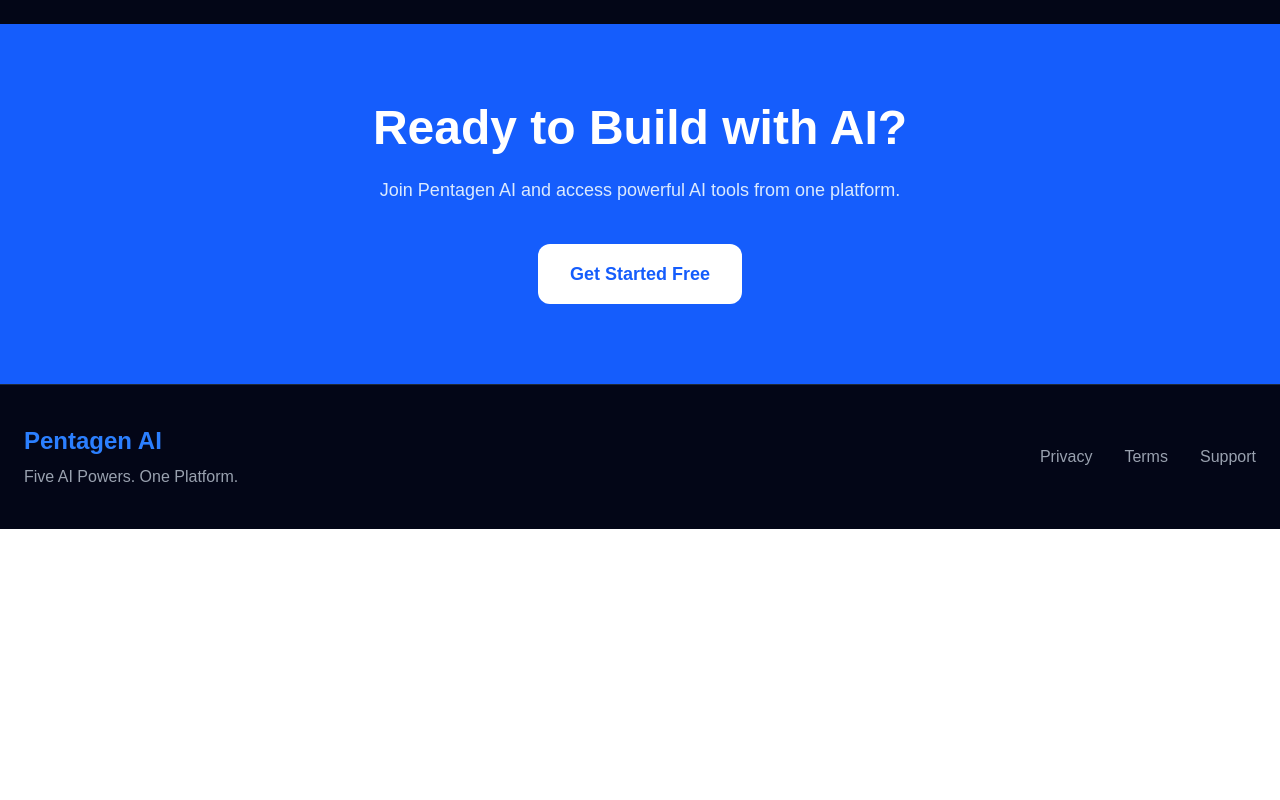
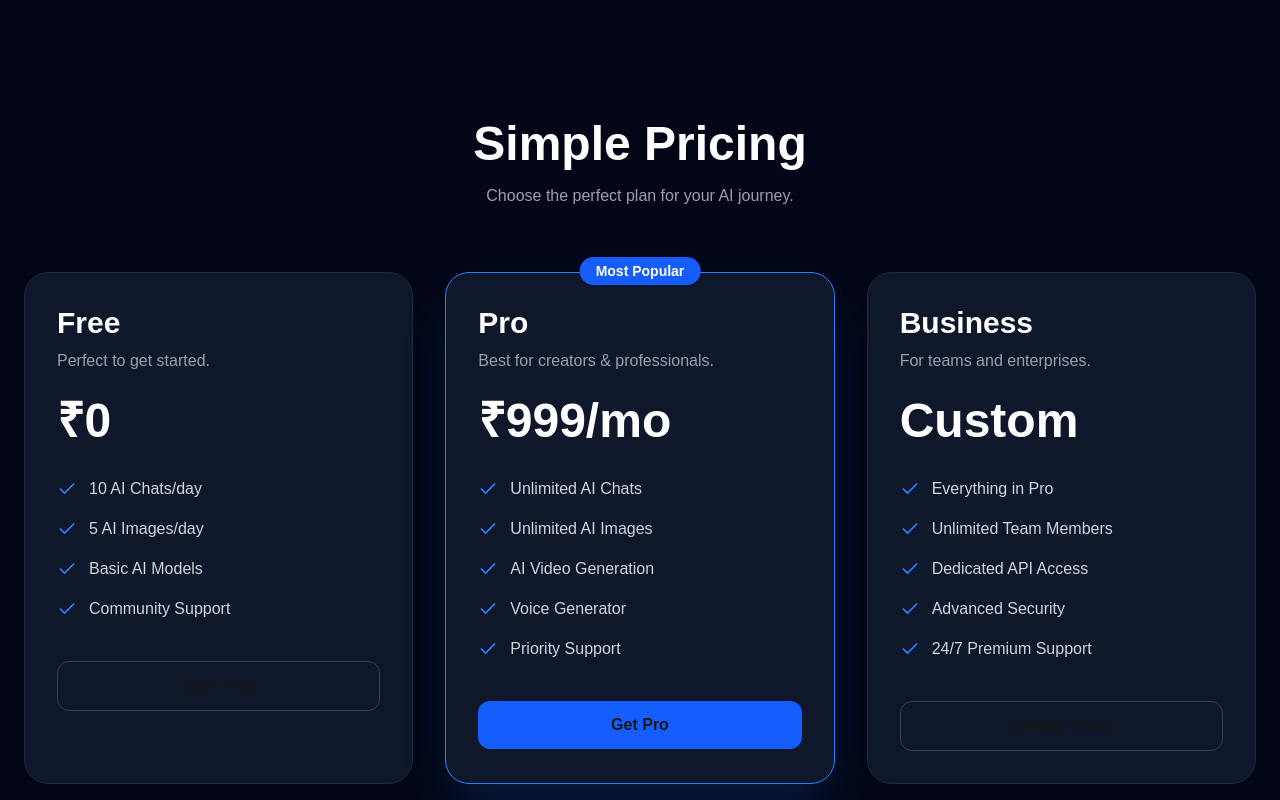
Before and after one commit to infopentagenai/pentagen-ai, a Next.js app: page / in a window 1280 px wide. Shown: the part 3480-4280 px from the top of the page. Before the commit the page ends 4009 px from the top, so only its background shows below. Built offline with nearby package versions, Linux system fonts and the light colour scheme.

Commit message:
Added Pricing section

```diff
--- a/app/page.tsx
+++ b/app/page.tsx
@@ -6,6 +6,7 @@ import Footer from "../components/Footer";
 import AITools from "../components/AITools";
 import CTA from "../components/CTA";
 import WhyChoose from "../components/WhyChoose";
+import Pricing from "../components/Pricing";
 
 export default function Home() {
   return (
@@ -16,6 +17,7 @@ export default function Home() {
       <Features />
       <AITools />
       <WhyChoose />
+      <Pricing />
       <CTA />
       <Footer />
     </>
--- /dev/null
+++ b/components/Pricing.tsx
@@ -0,0 +1,114 @@
+import { Check } from "lucide-react";
+
+export default function Pricing() {
+  const plans = [
+    {
+      name: "Free",
+      price: "₹0",
+      description: "Perfect to get started.",
+      features: [
+        "10 AI Chats/day",
+        "5 AI Images/day",
+        "Basic AI Models",
+        "Community Support",
+      ],
+      button: "Start Free",
+      popular: false,
+    },
+    {
+      name: "Pro",
+      price: "₹999/mo",
+      description: "Best for creators & professionals.",
+      features: [
+        "Unlimited AI Chats",
+        "Unlimited AI Images",
+        "AI Video Generation",
+        "Voice Generator",
+        "Priority Support",
+      ],
+      button: "Get Pro",
+      popular: true,
+    },
+    {
+      name: "Business",
+      price: "Custom",
+      description: "For teams and enterprises.",
+      features: [
+        "Everything in Pro",
+        "Unlimited Team Members",
+        "Dedicated API Access",
+        "Advanced Security",
+        "24/7 Premium Support",
+      ],
+      button: "Contact Sales",
+      popular: false,
+    },
+  ];
+
+  return (
+    <section className="bg-[#020617] py-24">
+      <div className="mx-auto max-w-7xl px-6">
+        <h2 className="text-center text-5xl font-bold text-white">
+          Simple Pricing
+        </h2>
+
+        <p className="mt-4 text-center text-gray-400">
+          Choose the perfect plan for your AI journey.
+        </p>
+
+        <div className="mt-16 grid gap-8 md:grid-cols-3">
+          {plans.map((plan) => (
+            <div
+              key={plan.name}
+              className={`relative rounded-3xl border p-8 transition duration-300 hover:-translate-y-2 ${
+                plan.popular
+                  ? "border-blue-500 bg-slate-900 shadow-2xl shadow-blue-500/20"
+                  : "border-slate-800 bg-slate-900"
+              }`}
+            >
+              {plan.popular && (
+                <span className="absolute -top-4 left-1/2 -translate-x-1/2 rounded-full bg-blue-600 px-4 py-1 text-sm font-semibold text-white">
+                  Most Popular
+                </span>
+              )}
+
+              <h3 className="text-3xl font-bold text-white">
+                {plan.name}
+              </h3>
+
+              <p className="mt-2 text-gray-400">
+                {plan.description}
+              </p>
+
+              <div className="mt-6 text-5xl font-bold text-white">
+                {plan.price}
+              </div>
+
+              <ul className="mt-8 space-y-4">
+                {plan.features.map((feature) => (
+                  <li
+                    key={feature}
+                    className="flex items-center gap-3 text-gray-300"
+                  >
+                    <Check className="h-5 w-5 text-blue-500" />
+                    {feature}
+                  </li>
+                ))}
+              </ul>
+
+              <button
+                className={`mt-10 w-full rounded-xl py-3 font-semibold transition ${
+                  plan.popular
+                    ? "bg-blue-600 hover:bg-blue-700"
+                    : "border border-slate-700 hover:bg-slate-800"
+                }`}
+              >
+                {plan.button}
+              </button>
+            </div>
+          ))}
+        </div>
+      </div>
+    </section>
+  );
+}
```
